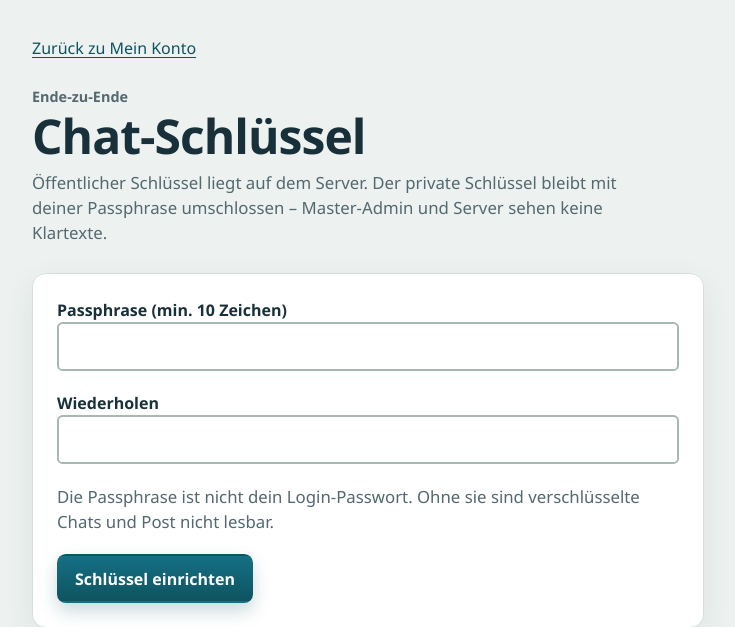
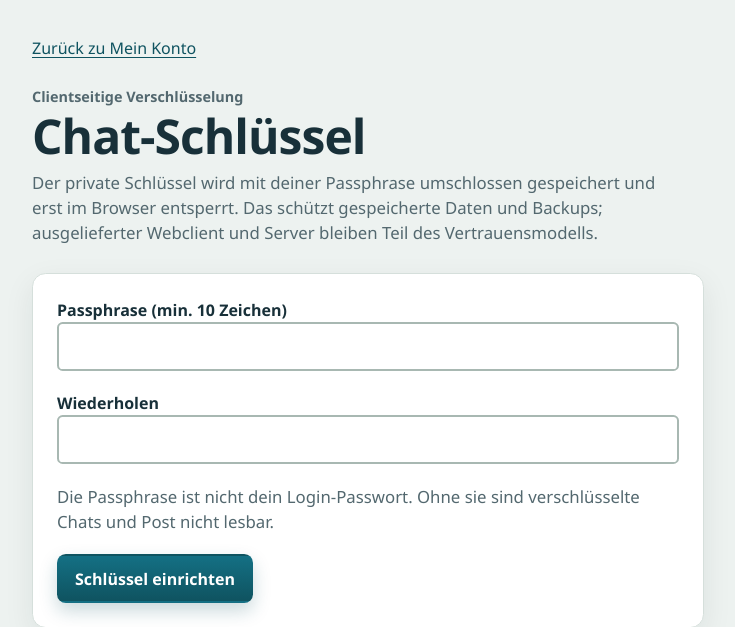
Before and after one commit to darkspike1988/Rettungswache-Wachbuch, a Django app: page /konto/crypto/ in a window 1280 px wide. Shown: the part 65-692 px from the top of the page, without its empty margins (48-783 px from the left). Run offline with Django 5.2, Linux system fonts and the light colour scheme; the visitor is signed in with stand-in values (Sample User, id 1); data comes from the database, SQL or seed files in the repository; data that the repository does not hold is empty.

Commit message:
R-004 document crypto trust boundary

```diff
--- a/templates/core/crypto_setup.html
+++ b/templates/core/crypto_setup.html
@@ -3,14 +3,14 @@
 {% block content %}
 <a class="back-link" href="{% url 'account_home' %}">Zurück zu Mein Konto</a>
 <header class="page-heading narrow">
-  <p class="context-line">Ende-zu-Ende</p>
+  <p class="context-line">Clientseitige Verschlüsselung</p>
   <h1>Chat-Schlüssel</h1>
-  <p class="lead">Öffentlicher Schlüssel liegt auf dem Server. Der private Schlüssel bleibt mit deiner Passphrase umschlossen – Master-Admin und Server sehen keine Klartexte.</p>
+  <p class="lead">Der private Schlüssel wird mit deiner Passphrase umschlossen gespeichert und erst im Browser entsperrt. Das schützt gespeicherte Daten und Backups; ausgelieferter Webclient und Server bleiben Teil des Vertrauensmodells.</p>
 </header>
 <section class="content-flow narrow" data-crypto-page>
   <p class="hint" data-crypto-status hidden></p>
   {% if has_keys %}
-    <p class="notice">Schlüssel sind eingerichtet. Zum Lesen/Schreiben Passphrase entsperren (pro Sitzung).</p>
+    <p class="notice">Schlüssel sind eingerichtet. Zum Lesen und Schreiben wird die Passphrase einmal pro Browsersitzung benötigt.</p>
     <form data-crypto-unlock class="form-card">
       <p><label>Passphrase <input type="password" name="passphrase" required autocomplete="current-password"></label></p>
       <button class="button primary" type="submit">Für diese Sitzung entsperren</button>
```
